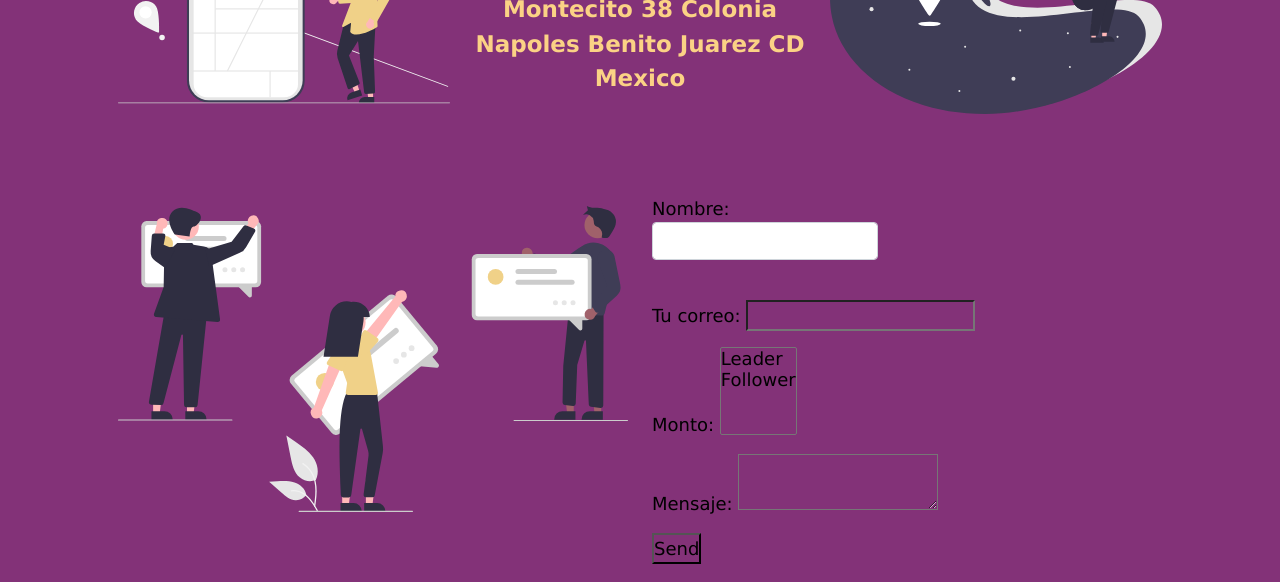
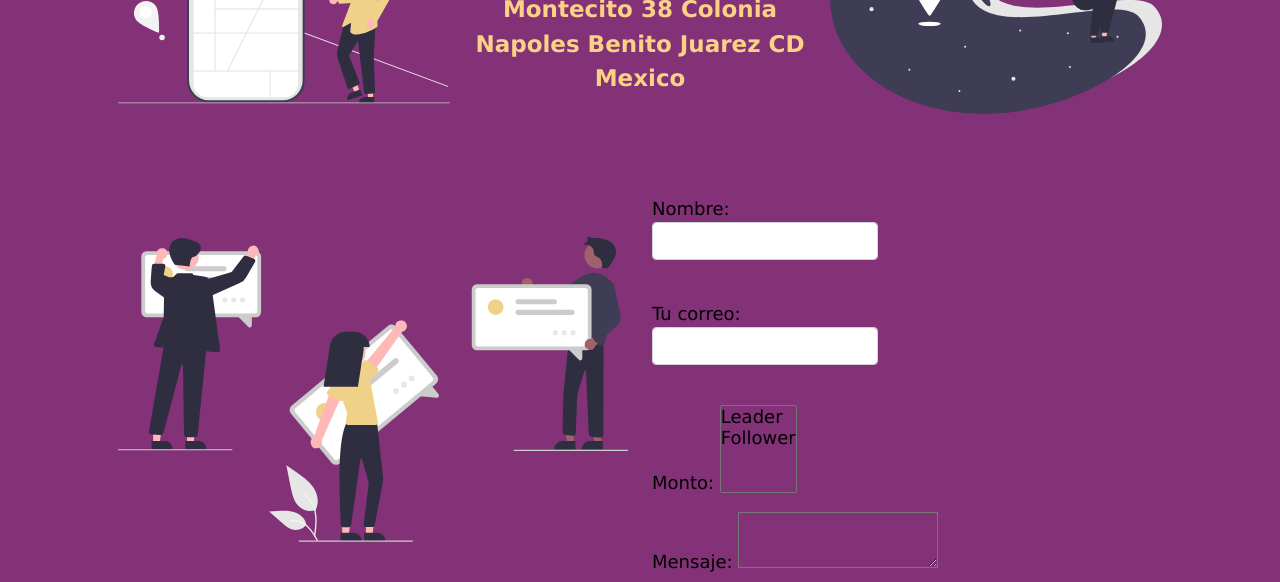
Before and after one commit to Rodrigo1397/CREDICO, a plain HTML site: page index.html in a window 1280 px wide. Shown: the part 4215-4797 px from the top of the page. Drawn offline with nearby package versions, Linux system fonts and the light colour scheme.

Commit message:
miguelll

```diff
--- a/index.html
+++ b/index.html
@@ -253,7 +253,7 @@
                   </p>
                   <p>
                     <label for="floatingInput">Tu correo:
-                      <input type="email" name="email" /></label>
+                      <input type="email" name="email" class="form-control mb-4" id="floatingInput"/></label>
                   </p>
                   <p>
                     <label for="floatingInput">Monto:
```
